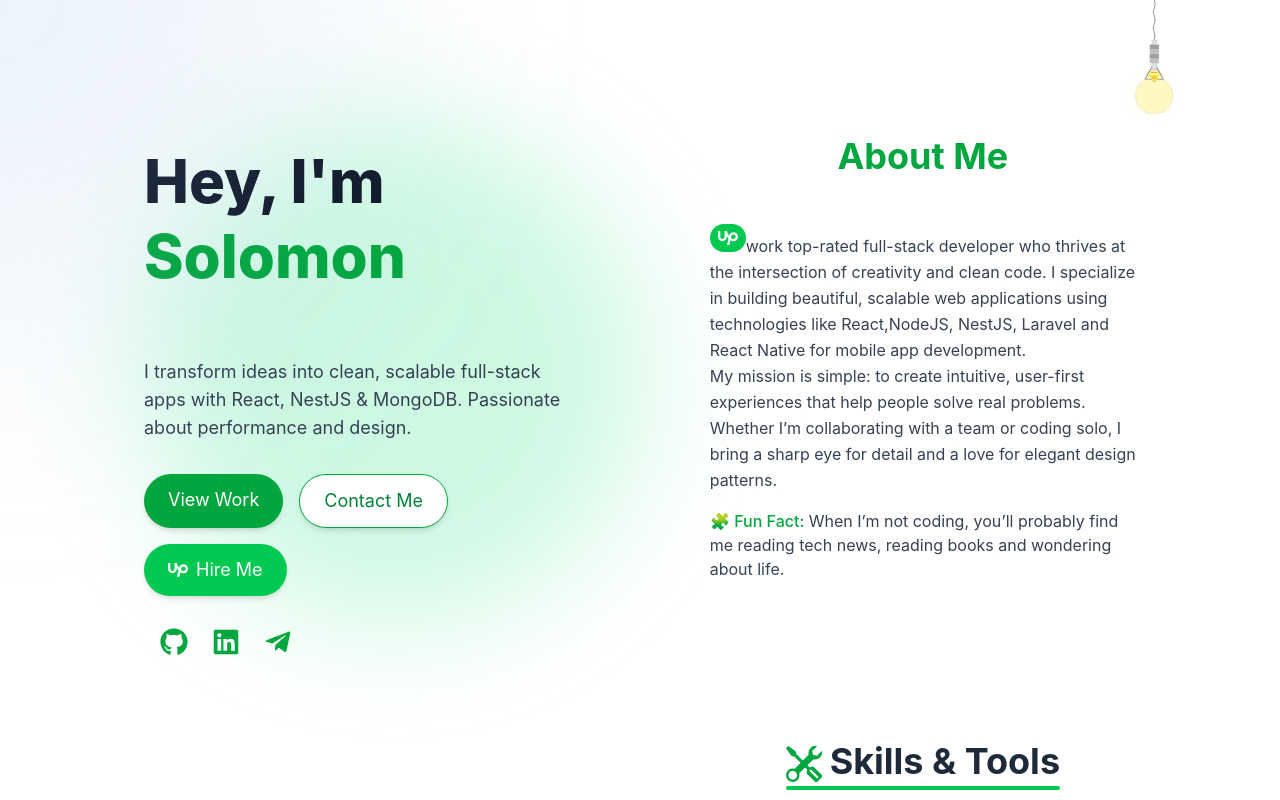
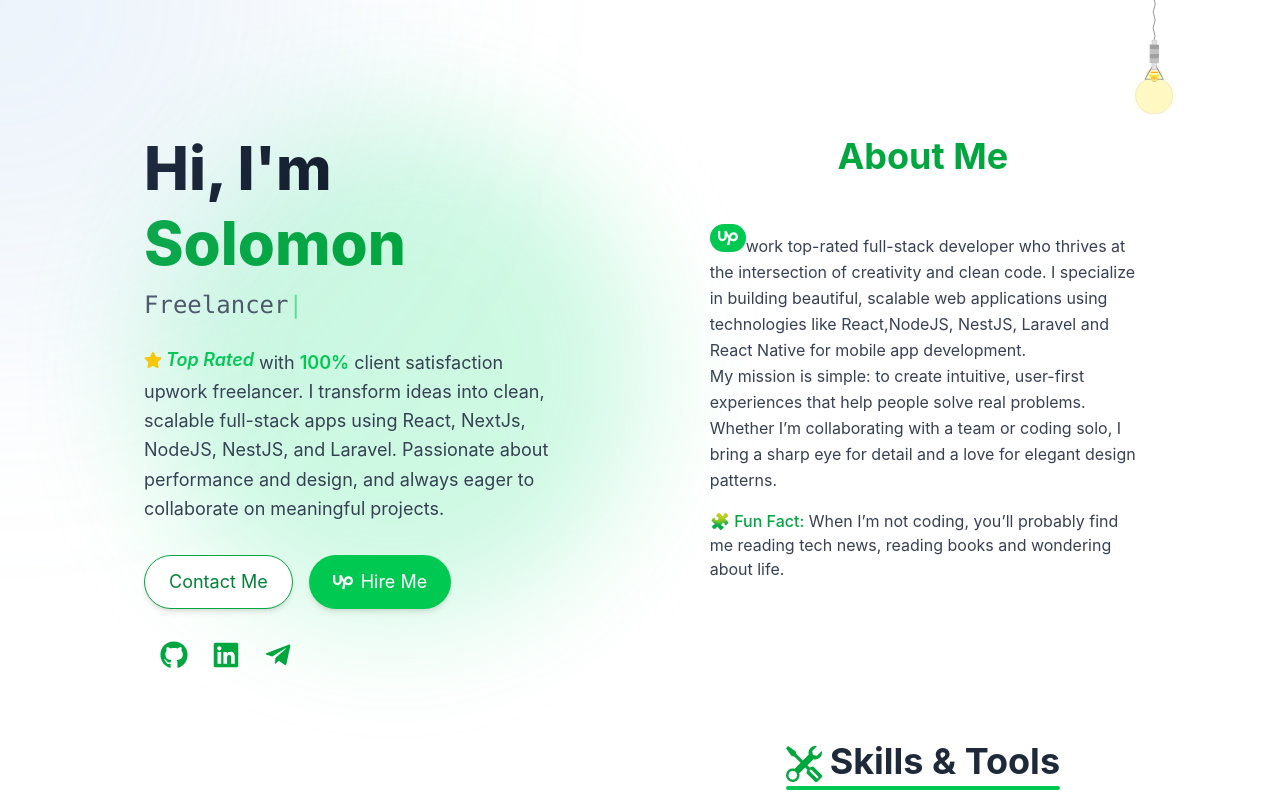
Before and after one commit to solomon-mh/solomon-muhye, a React (Vite) app: page / in a window 1280 px wide. Shown: the top 800 px of the page. Built offline with nearby package versions, Linux system fonts and the light colour scheme.

Commit message:
refactor Hero component to update introduction text, enhance client satisfaction messaging, and improve layout for better readability

```diff
--- a/src/components/Hero.tsx
+++ b/src/components/Hero.tsx
@@ -4,14 +4,15 @@ import {
   FaChevronDown,
   FaGithub,
   FaLinkedin,
+  FaStar,
   FaTelegramPlane,
 } from "react-icons/fa";
 import { SiUpwork } from "react-icons/si";
 
 const texts = [
   "Full Stack Developer",
-  "React & NestJS Engineer",
-  "Building Clean UI",
+  "Freelancer",
+  "MERN stack & (Laravel + Vue)",
 ];
 
 const TYPING_SPEED = 100;
@@ -66,8 +67,8 @@ const Hero = () => {
         transition={{ duration: 1 }}
         className="text-4xl md:text-6xl font-extrabold text-gray-900 dark:text-white leading-tight"
       >
-        Hey, I'm{" "}
-        <span className="text-green-600 dark:text-green-400">Solomon</span>
+        Hi, I'm{" "}
+        <span className="text-green-600 dark:text-green-500">Solomon</span>
       </motion.h1>
 
       {/* Typing Text */}
@@ -89,10 +90,16 @@ const Hero = () => {
         initial={{ opacity: 0, y: 10 }}
         animate={{ opacity: 1, y: 0 }}
         transition={{ delay: 1, duration: 1 }}
-        className="mt-6 text-gray-700 dark:text-gray-400 text-base md:text-lg"
+        className="mt-6 text-gray-700 dark:text-gray-400 text-base md:text-lg leading-relaxed"
       >
-        I transform ideas into clean, scalable full-stack apps with React,
-        NestJS & MongoDB. Passionate about performance and design.
+        <span className="text-green-500 italic font-semibold inline-flex items-center gap-1">
+          <FaStar className="text-yellow-400" /> Top Rated
+        </span>{" "}
+        with <span className="text-green-500 font-semibold">100%</span> client
+        satisfaction upwork freelancer. I transform ideas into clean, scalable
+        full-stack apps using React, NextJs, NodeJS, NestJS, and Laravel.
+        Passionate about performance and design, and always eager to collaborate
+        on meaningful projects.
       </motion.p>
 
       {/* CTA Buttons */}
@@ -102,12 +109,6 @@ const Hero = () => {
         animate={{ opacity: 1, scale: 1 }}
         transition={{ delay: 1.3, duration: 0.6 }}
       >
-        <a
-          href="#projects"
-          className="bg-green-600 hover:bg-green-700 text-white px-6 py-3 rounded-full shadow-md text-lg transition"
-        >
-          View Work
-        </a>
         <a
           href="#contact"
           className="bg-white dark:bg-gray-900 border border-green-600 text-green-700 dark:text-green-400 hover:bg-green-100 dark:hover:bg-gray-800 px-6 py-3 rounded-full shadow-md text-lg transition"
@@ -132,7 +133,7 @@ const Hero = () => {
         transition={{ delay: 1.6, duration: 0.6 }}
       >
         <a
-          href="https://github.com/yourgithub"
+          href="https://github.com/solomon-mh"
           target="_blank"
           rel="noopener noreferrer"
           className="hover:scale-125 transition-transform"
@@ -141,7 +142,7 @@ const Hero = () => {
           <FaGithub size={28} />
         </a>
         <a
-          href="https://linkedin.com/in/yourlinkedin"
+          href="https://linkedin.com/in/solomonmuhye"
           target="_blank"
           rel="noopener noreferrer"
           className="hover:scale-125 transition-transform"
@@ -150,7 +151,7 @@ const Hero = () => {
           <FaLinkedin size={28} />
         </a>
         <a
-          href="https://t.me/yourtelegram"
+          href="https://t.me/Solomonmh"
           target="_blank"
           rel="noopener noreferrer"
           className="hover:scale-125 transition-transform"
```
